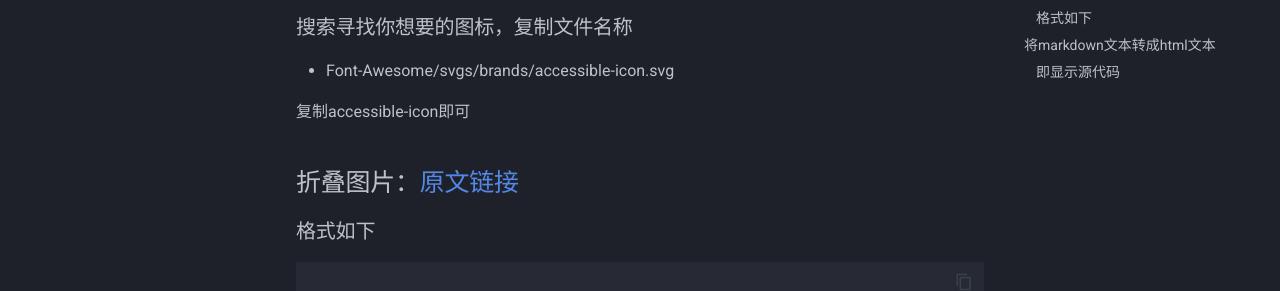
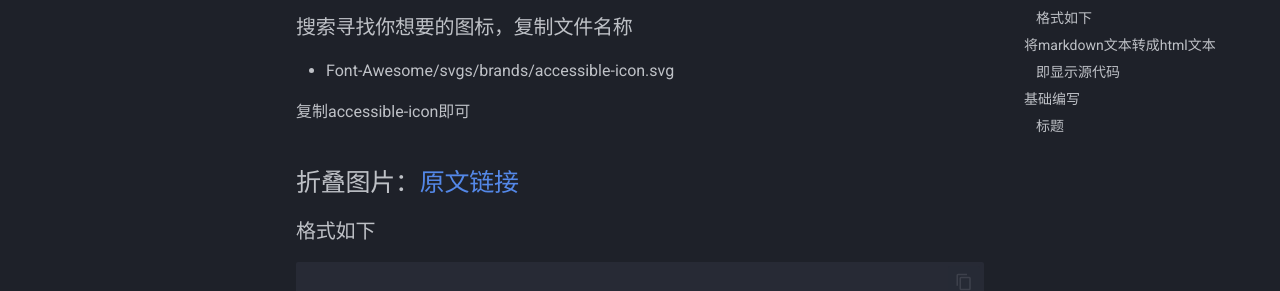
Before and after one commit to Xmbtx/xmbtx-blog, an MkDocs documentation site: the page built from docs/mkd/mkd.md, in a window 1280 px wide and 900 px high. Shown: the part 267-558 px from the top of the window. Built offline with MkDocs 1.6.1 and Material for MkDocs 9.7.7, drawn with Linux system fonts in a browser that asks for light colours.

Commit message:
2023-10-18_00:34:07 update

```diff
--- a/docs/mkd/mkd.md
+++ b/docs/mkd/mkd.md
@@ -49,9 +49,9 @@
 
 
 
-# 基础编写
+## 基础编写
 
-## 标题
+### 标题
 
 - #一级
 
```
